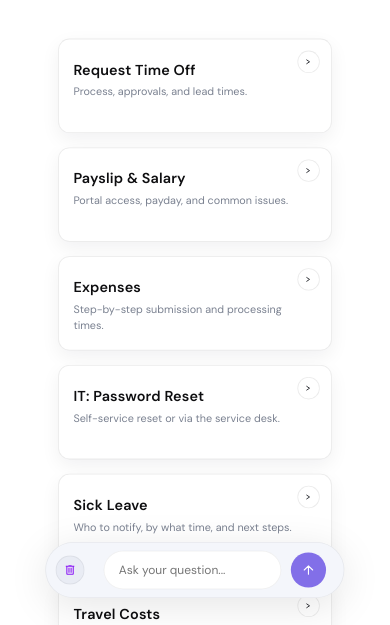
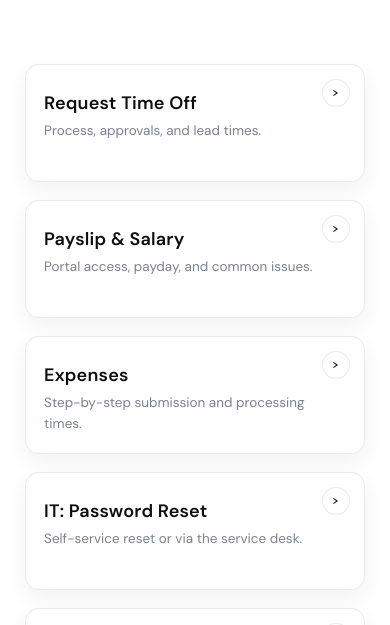
Before and after one commit to zouzdev/eva, a plain HTML site: page index.html in a window 390 px wide. Shown: the part 219-844 px from the top of the page. Drawn offline with Linux system fonts and the light colour scheme.

Commit message:
Refactor layout styles for better responsiveness

```diff
--- a/index.html
+++ b/index.html
@@ -112,7 +112,7 @@
   }
   .sb-overlay.show{ display:block; }
 
-  .page{ min-height: 100dvh; transition: margin-right .18s ease; }
+  .page{ display: flex; flex-direction: column; min-height: 100dvh;}
   body.sb-open .page{ margin-right: var(--sb-w); }
 
   .sb-header{ display:flex; align-items:center; justify-content:space-between; gap:10px; padding: 6px 6px 10px; }
@@ -146,9 +146,10 @@
 
   /* Main content */
   .wrap{
-    max-width: 1160px;
-    margin: 0 auto;
-    padding: 20px 24px 0;
+    flex: 1;
+    display: flex;
+    flex-direction: column;
+    width: 100%;
   }
 
   .sb-toggle{
@@ -204,7 +205,13 @@
   .card h3{ margin:8px 0 6px; font-size:18px; font-weight:600; letter-spacing:.2px; }
   .card p{ margin:0; color:#7a8190; font-size:13.5px; line-height:1.5; max-width:92%; font-weight:400;}
 
-  .chatlog{ max-width:980px; margin:8px auto 0; padding: 0 8px 30px 8px;  }
+  .chatlog{ flex: 1; /* Neemt alle beschikbare ruimte in */
+  display: flex;
+  flex-direction: column;
+  justify-content: flex-start; /* Berichten beginnen bovenaan */
+  margin-bottom: 120px; /* Ruimte reserveren voor de fixed input bar */
+  }
+
   .msg{ display:flex; gap:10px; align-items:flex-end; margin: 12px 0; }
   .msg.assistant{ justify-content:flex-start; }
   .msg.user{ justify-content:flex-end; }
@@ -352,13 +359,9 @@
   }
 
   .composer{
-    position: fixed;
-    left: 50%;
-    bottom: max(20px, env(safe-area-inset-bottom));
-    transform: translateX(-50%);
-    width: min(980px, 96vw);
-    z-index: 1000;
-    transition: filter .18s ease, transform .18s ease, width .18s ease;
+    background: linear-gradient(to top, #fff 60%, transparent);
+    padding-bottom: 20px;
+    width: 100%;
   }
   body.sb-open .composer{
     transform: translateX(calc(-50% - (var(--sb-w) / 2)));
@@ -478,8 +481,9 @@
   }
 
   .content.scaled{
-    transform: scale(var(--ui-scale));
-    transform-origin: top center;
+    flex: 1;
+    display: flex;
+    flex-direction: column;
   }
 
   /* Thinking indicator - Sound Wave Animation */
```
